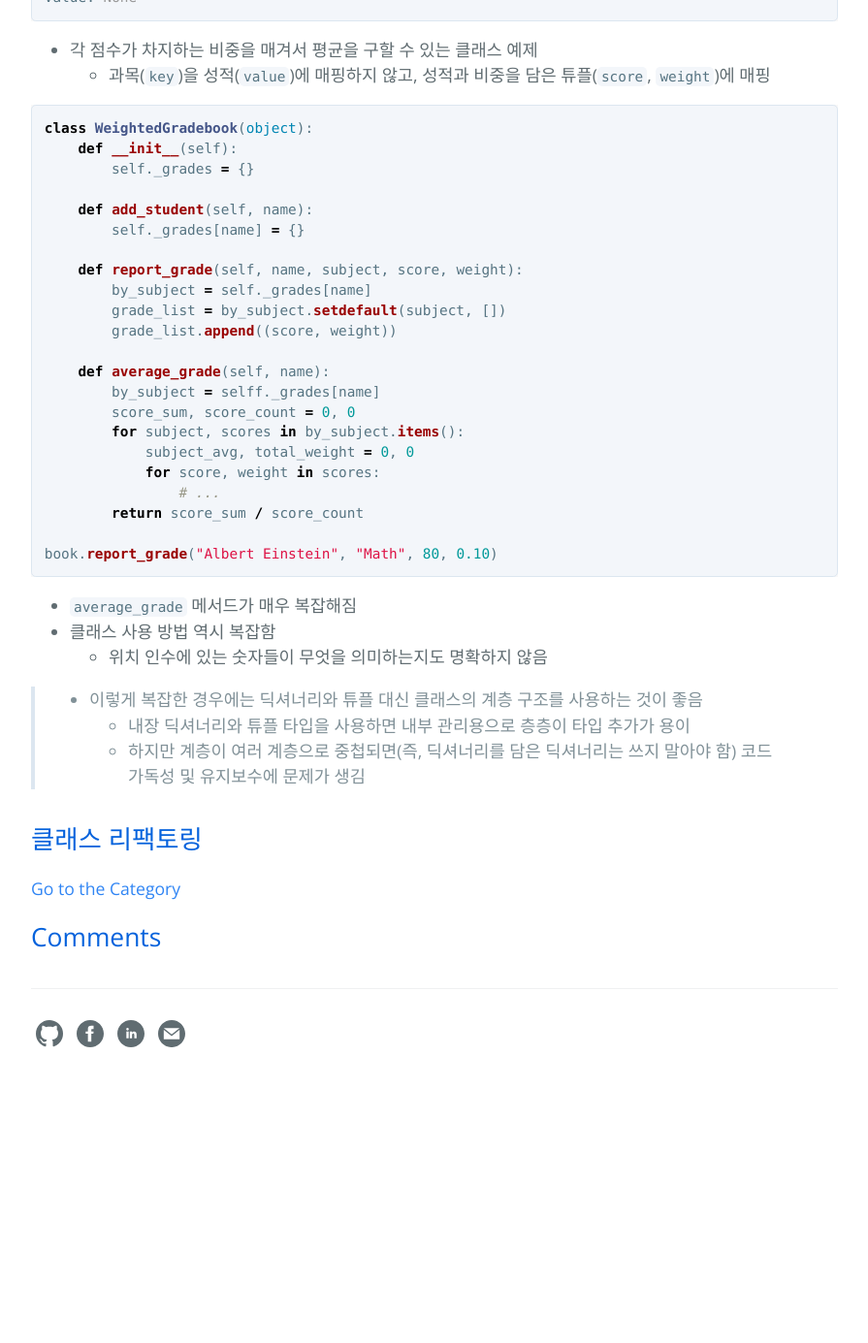
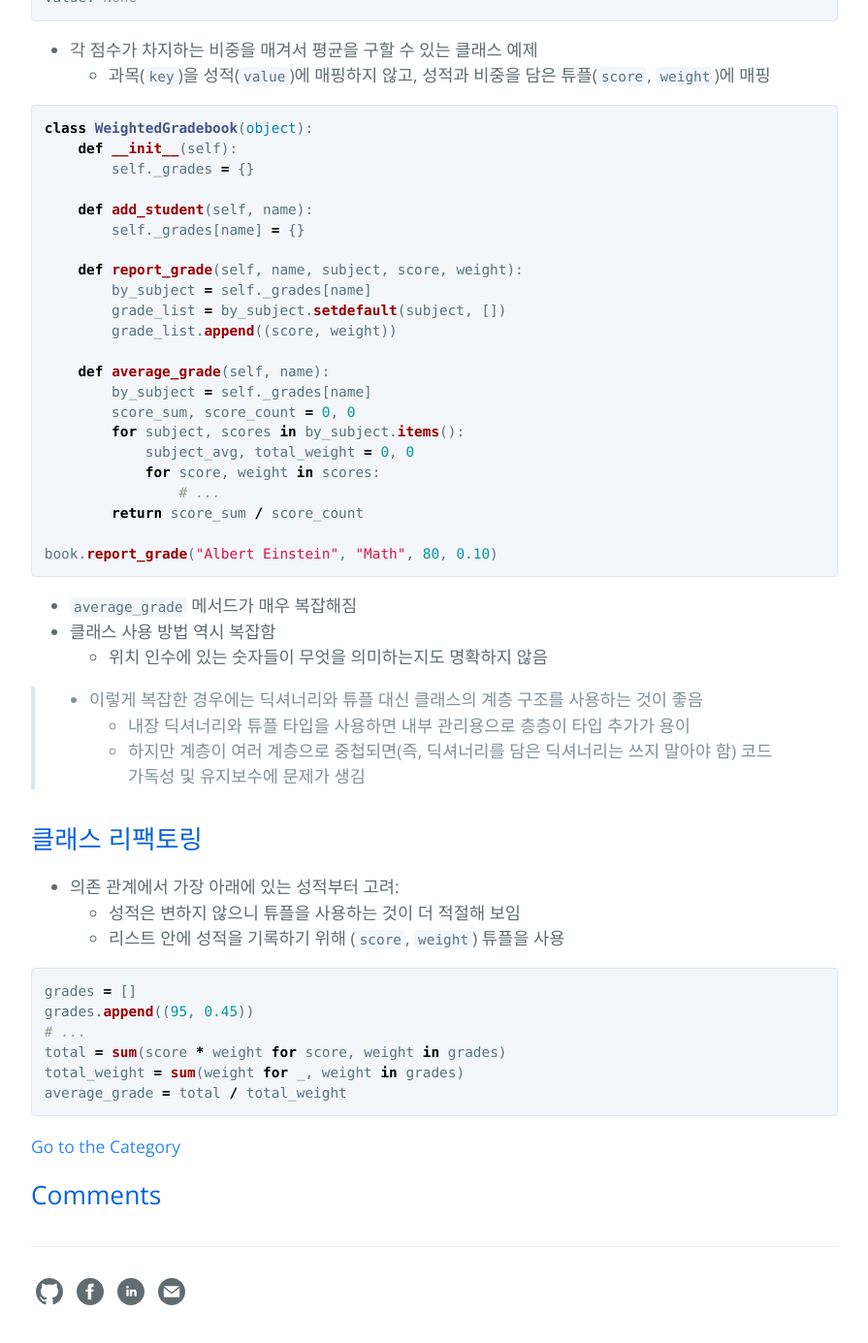
Before and after one commit to hcnoh/hcnoh.github.io, a Jekyll site: the page built from _posts/2018-10-03-effective-python-way22.md, in a window 1280 px wide and 1400 px high, scrolled down 2263 px. Shown: the top 1385 px of the window at 97% size, without its empty margins (192-1087 px from the left). Built offline with Jekyll 4.4.1, drawn with Linux system fonts in a browser that asks for light colours; comment, search, counter and statistics services are not loaded; before the commit the page ends 3397 px from its top, so only the background shows below that.

Commit message:
Update 2018-10-03-effective-python-way22.md

````diff
--- a/_posts/2018-10-03-effective-python-way22.md
+++ b/_posts/2018-10-03-effective-python-way22.md
@@ -107,7 +107,7 @@ class WeightedGradebook(object):
         grade_list.append((score, weight))
 
     def average_grade(self, name):
-        by_subject = selff._grades[name]
+        by_subject = self._grades[name]
         score_sum, score_count = 0, 0
         for subject, scores in by_subject.items():
             subject_avg, total_weight = 0, 0
@@ -127,3 +127,15 @@ book.report_grade("Albert Einstein", "Math", 80, 0.10)
 >   - 하지만 계층이 여러 계층으로 중첩되면(즉, 딕셔너리를 담은 딕셔너리는 쓰지 말아야 함) 코드 가독성 및 유지보수에 문제가 생김
 
 ## 클래스 리팩토링
+- 의존 관계에서 가장 아래에 있는 성적부터 고려:
+  - 성적은 변하지 않으니 튜플을 사용하는 것이 더 적절해 보임
+  - 리스트 안에 성적을 기록하기 위해 (`score`, `weight`) 튜플을 사용
+
+```python
+grades = []
+grades.append((95, 0.45))
+# ...
+total = sum(score * weight for score, weight in grades)
+total_weight = sum(weight for _, weight in grades)
+average_grade = total / total_weight
+```
````
